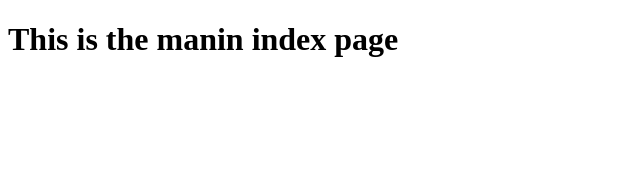
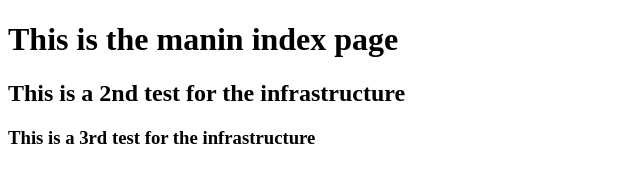
Before and after one commit to kobieeka/keitankamak, a plain HTML site: page index.html in a window 1280 px wide. Shown: the whole page, without its empty margins (0-640 px from the left). Drawn offline with Linux system fonts and the light colour scheme.

Commit message:
Second Commit - test infraStructure

```diff
--- a/index.html
+++ b/index.html
@@ -4,6 +4,8 @@
 	<title>Kobi's Tests main page</title>
 </head>
 <body>
-<h1>This is the manin index page</h1>
+	<h1>This is the manin index page</h1>
+	<h2>This is a 2nd test for the infrastructure</h2>
+	<h3>This is a 3rd test for the infrastructure</h3>
 </body>
 </html>
```
